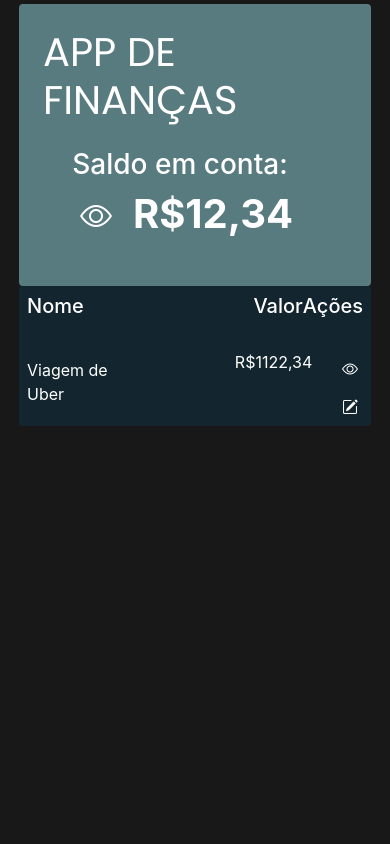
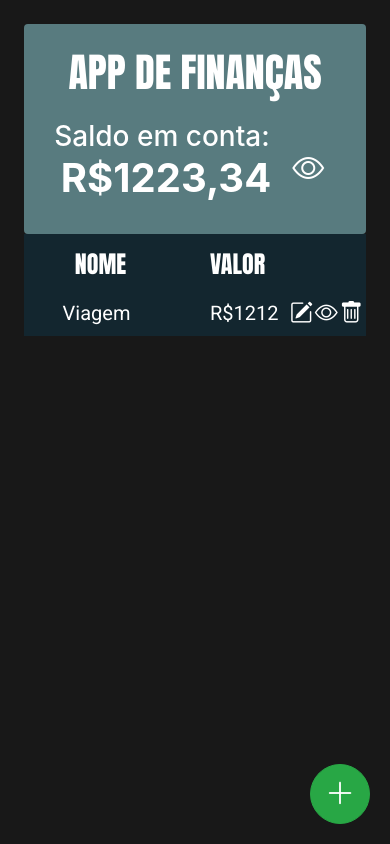
Before and after one commit to P3dro236/appFinances, a website: page src/index.html in a window 390 px wide. Drawn offline with nearby package versions, Linux system fonts and the light colour scheme.

Commit message:
mid commit

```diff
--- a/src/index.html
+++ b/src/index.html
@@ -3,90 +3,109 @@
 <head>
     <meta charset="UTF-8">
     <meta name="viewport" content="width=device-width, initial-scale=1.0">
-    <link href="https://fonts.googleapis.com/css2?family=Poppins:wght@400;700&display=swap" rel="stylesheet">
+    <link rel="preconnect" href="https://fonts.googleapis.com">
+    <link rel="preconnect" href="https://fonts.gstatic.com" crossorigin>
+    <link href="https://fonts.googleapis.com/css2?family=Anton&family=Roboto:ital,wght@0,100..900;1,100..900&display=swap" rel="stylesheet">
     <link href="https://stackpath.bootstrapcdn.com/bootstrap/4.5.2/css/bootstrap.min.css" rel="stylesheet">
     <link href="https://cdnjs.cloudflare.com/ajax/libs/bootstrap-icons/1.8.1/font/bootstrap-icons.min.css" rel="stylesheet">
     <link rel="stylesheet" href="styles/main.css">
     <title>Aplicativo de finanças</title>
 </head>
 
-<body class="p-1 p-sm-0">
+<body class="p-4">
     <div class="container">
         <div class="row">
             <div class="col-sm-12">
-                <nav class="w-100 rounded p-4 d-flex justify-content-sm-between align-items-center">
-                    <div class="row w-100 d-flex justify-content-center align-items-center">
-                        <div class="col-12 col-sm-8 mb-3 mb-sm-0">
-                            <div class="navHeader d-sm-block">
-                                <h1 class="text-white text-sm-center text-left">APP DE FINANÇAS</h1>
-                            </div>
+                <nav class="w-100 rounded p-4 d-flex flex-column flex-sm-row justify-content-between align-items-center">
+                    <div class="navHeader mb-3 mb-sm-0">
+                        <h1 class="text-white anton">APP DE FINANÇAS</h1>
+                    </div>
+                    <div class="navLinks d-flex flex-row align-items-center">
+                        <div class="d-flex flex-column align-items-center">
+                            <label for="amount" class="text-white h3 mb-0">Saldo em conta: </label>
+                            <span id="amount" class="text-white h1 font-weight-bold ml-2">R$1223,34</span>
                         </div>
-                        <div class="col-12 col-sm-4">
-                            <div class="navLinks">
-                                <div class="d-flex flex-column">
-                                    <label for="amount" class="text-white h3 d-block text-center">Saldo em conta: </label>
-                                    <div class="d-flex justify-content-center align-items-center">
-                                        <button class="btn" title="toggle"><i class="bi bi-eye text-white h2"></i></button>
-                                        <span id="amount" class="text-white text-center h1 font-weight-bold ml-2">R$12,34</span>
-                                    </div>
-                                </div>
-                            </div>
-                        </div>
-                        <div class="col-12 col-sm-4">
-                            <div class="wrapper d-flex justify-content-center w-10 mt-3 flex-column">
-                                <!-- ADD BUTTONS HERE -->
-                            </div>
-                        </div>
+                        <button class="btn mt-2 mt-sm-0 ml-2" title="toggle" id="toggleHide">
+                            <i class="bi bi-eye text-white h2"></i>
+                        </button>
                     </div>
                 </nav>
             </div>
-            <div class="col-sm-12">
-                <section class="w-100 rounded" id="transation">
-                    <div class="transactions">
-                        <div class="transactionHeader w-100 p-2">
-                            <table class="table table-borderless text-white">
-                                <thead>
-                                    <tr class="p-0">
-                                        <th class="text-left col-4 p-0">
-                                            <span class="h5 d-block d-sm-none">Nome</span>
-                                            <span class="h2 d-none d-sm-block">Nome</span>
-                                        </th>
-                                        <th class="text-right col-6 p-0">
-                                            <span class="h5 d-block d-sm-none">Valor</span>
-                                            <span class="h2 d-none d-sm-block">Valor</span>
-                                        </th>
-                                        <th class="text-right col-2 p-0">
-                                            <span class="h5 d-block d-sm-none ms-2">Ações</span>
-                                            <span class="h2 d-none d-sm-block ms-2">Ações</span>
-                                        </th>
-                                    </tr>
-                                </thead>
-                            </table>
+            <div class="col-12 w-100 transaction p-1">
+                <div class="row transactionHeader mb-2 p-2">
+                    <div class="col-6 text-center title">
+                        <span class="text-white anton">NOME</span>
+                    </div>
+
+                    <div class="col-2 text-center anton title">
+                        <span class="text-white">VALOR</span>
+                    </div>
+                </div>
+                <div class="row transactionBody">
+                    <div class="col-6 text-center">
+                        <span class="text-white roboto">Viagem</span>
+                    </div>
+
+                    <div class="col-2 text-center roboto">
+                        <span class="text-white">R$1212</span>
+                    </div>
+                    <div class="col-4 d-flex justify-content-center align-items-center">
+                        <span class="text-white d-flex  align-items-start">
+                            <button type="button" class="btn correct btn p-0 me-1" title="edit"><i class="text-white bi bi-pencil-square"></i></button>
+                            <button type="button" class="btn correct p-0 me-1" title="details"><i class="text-white bi bi-eye"></i></button>
+                            <button class="btn correct p-0" title="delete"><i class="bi bi-trash text-white"></i></button>
+                        </span>
+                    </div>
+                </div>
+            </div>
+        </div>
+    </div>
+    <div class="modal fade" id="addTransactionModal" tabindex="-1" aria-labelledby="addTransactionModalLabel" aria-hidden="true">
+        <div class="modal-dialog">
+            <div class="modal-content">
+                <div class="modal-header">
+                    <h5 class="modal-title" id="addTransactionModalLabel">Adicionar Transação</h5>
+                    <button type="button" class="close" data-dismiss="modal" aria-label="Close">
+                        <span aria-hidden="true">&times;</span>
+                    </button>
+                </div>
+                <div class="modal-body">
+                    <form>
+                        <div class="form-group">
+                            <label for="transactionName">Adiconar gasto</label>
+                            <input type="text" class="form-control" id="transactionName" placeholder="Digite o nome da transação">
                         </div>
-                        <div class="transactionsItems">
-                            <table class="table table-borderless text-white">
-                                <tbody>
-                                    <tr>
-                                        <td class="text-left col-4 p-2"><span>Viagem de Uber</span></td>
-                                        <td class="text-right col-6 p-0"><span>R$1122,34</span></td>
-                                        <td class="text-right col-2 p-0">
-                                            <button class="btn" title="details"><i class="text-white bi bi-eye"></i></button>
-                                            <button class="btn" title="edit"><i class="text-white bi bi-pencil-square"></i></button>
-                                        </td>
-                                    </tr>
-                                </tbody>
-                            </table>
+                        <div class="form-group">
+                            <label for="transactionAmount">Valor</label>
+                            <input type="number" class="form-control" id="transactionAmount" placeholder="Digite o valor">
                         </div>
-                            </div>
-                        </div>
-                    </div>
-                </section>
+                    </form>
+                </div>
+                <div class="modal-footer">
+                    <button type="button" class="btn btn-secondary" data-dismiss="modal">Fechar</button>
+                    <button type="button" class="btn btn-primary" id="saveValue">Salvar Transação</button>
+                </div>
+            </div>
+        </div>
+
+    </div>
+    <button id="addTransaction" class="btn btn-success float-button rounded-circle" title="Add Transaction" data-toggle="modal" data-target="#addTransactionModal">
+        <i class="bi bi-plus-lg" style="font-size: 30px;"></i>
+    </button>
+    <div class="toast-container" id="toast-container">
+        <div class="toast" id="toast" role="alert" aria-live="assertive" aria-atomic="true" style="background-color: red;">
+            <div class="toast-header">
+                <strong class="me-auto">Notificação</strong>
+            </div>
+            <div class="toast-body">
+                Não foi possivel inserir
             </div>
         </div>
     </div>
 
     <script src="https://code.jquery.com/jquery-3.5.1.min.js"></script>
     <script src="https://stackpath.bootstrapcdn.com/bootstrap/4.5.2/js/bootstrap.bundle.min.js"></script>
+    <script src="scripts/main.js"></script>
 </body>
 
 </html>
--- a/src/styles/main.css
+++ b/src/styles/main.css
@@ -1,7 +1,6 @@
-*{
-    margin: 0;
+.container {
     padding: 0;
-    box-sizing: border-box;
+    overflow: hidden;
 }
 body{
     background-color: rgba(24, 24, 24, 1);
@@ -9,23 +8,64 @@ body{
 nav{
     background-color: #587B7F;
 }
-h1{
-    font-family: "Poppins", sans-serif;
-}
-#transation{
+.transaction{
     background-color: #13262F;
-    padding: 22px 112px;
 }
 #addTransaction{
-    background-color: #b5d6d9;
-    color: white;
+    width: 60px;
+    height: 60px;
 }
-.transactionHeader, .tItem{
-    justify-content: space-evenly;
+.anton{
+    font-family: 'Anton', sans-serif;
 }
-@media screen and (max-width: 768px){
-    #transation{
-        padding: 0 !important;
+.roboto{
+    font-family: 'Roboto', sans-serif;
+}
+.float-button{
+    position: fixed;
+    bottom: 20px;
+    right: 20px;
+}
+.correct{
+    margin-top: -4px;
+}
+#toast-container{
+    position: absolute;
+    top: 50%;
+    left: 50%;
+}
+@media screen and (max-width: 600px) {
+    .transactionHeader{
+        .anton{
+            font-size: 24px;
+        }
+    }
+    .correct{
+        margin-top: -2px;
+    }
+    .transactionBody{
+        .roboto{
+            font-size: 20px;
+        }
+        .btn{
+            font-size: 23px;
+        }
     }
 
 }
+@media screen and (min-width: 600px) {
+    .transactionHeader{
+        .anton{
+            font-size: 32px;
+        }
+    }
+    .transactionBody{
+        .roboto{
+            font-size: 22px;
+        }
+        .btn{
+            font-size: 26px;
+        }
+    }
+
+}
```
Also changed, not shown: src/scripts/main.js (+48 -0 lines).
